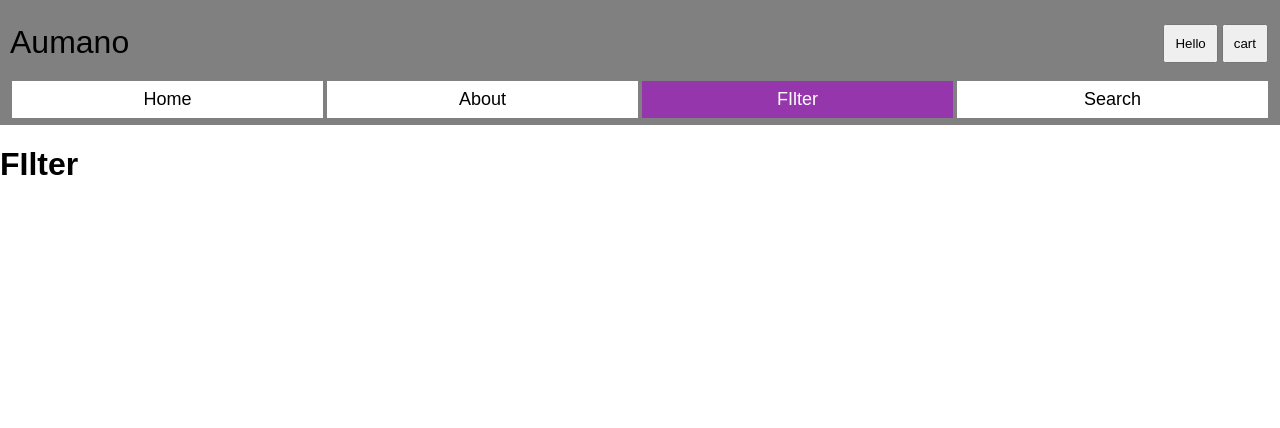
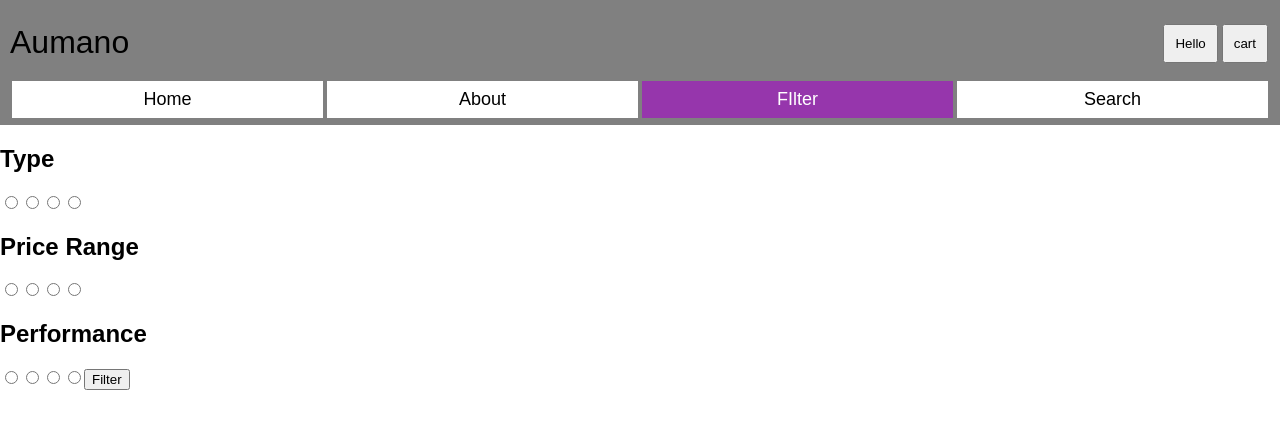
Before and after one commit to afayan/Circuitmart-v2, a React (Vite) app in the folder circuitmall/: page /Filter in a window 1280 px wide. Shown: the top 428 px of the page. Built offline with nearby package versions, Linux system fonts and the light colour scheme.

Commit message:
filter page basics

```diff
--- a/circuitmall/src/Components/Card.jsx
+++ b/circuitmall/src/Components/Card.jsx
@@ -8,10 +8,10 @@ function Card(props) {
 
     <div className='card'>
       <img src={props.image} alt="image"/>
-      <p className="cardbottom">
+      <p className="cardbottom">  </p>
         <p className="devicename">{props.name}</p>
         <p className="cardprice">&#8377; {props.price}</p>
-      </p>
+
     </div>
     </Link>
   )
--- /dev/null
+++ b/circuitmall/src/Components/Productpage.css
@@ -0,0 +1,67 @@
+/* <div className="productContent">
+        <div className="right">
+          <img src={productInfo.imageurl} alt="" />
+          <button>Buy</button>
+        </div>
+        <div className="productdetails">
+          <h1>{productInfo.device}</h1>
+          <p className="price large">
+          &#8377; {productInfo.price}
+          </p>
+
+          <p className="description">
+            {productInfo.description}
+
+            Lorem ipsum dolor sit amet consectetur adipisicing elit. Facere, officiis magni tenetur unde quibusdam sit beatae illum iusto incidunt eligendi ullam architecto voluptas aspernatur fugit odio quia, qui odit nemo veritatis excepturi repudiandae consequatur quam modi quisquam! Laudantium, delectus quaerat.
+          </p>
+        </div>
+      </div> */
+
+.productContent{
+    padding: 20px;
+    /* display: grid;
+    grid-template-columns: 40% 60%; */
+
+    display: flex;
+    height: fit-content;
+    margin: 20px;
+
+    background: linear-gradient(135deg, rgba(255, 255, 255, 0.1), rgba(255, 255, 255, 0));
+    backdrop-filter: blur(10px);
+    -webkit-backdrop-filter: blur(10px);
+    border-radius: 20px;
+    border:1px solid rgba(255, 255, 255, 0.18);
+    box-shadow: 0 8px 32px 0 rgba(0, 0, 0, 0.37);
+
+}
+
+.right img{
+
+    width: 100%;
+    border-radius: 20px;
+}
+
+.right{
+    flex: 1;
+    display: flex;
+    flex-direction: column;
+}
+
+.productdetails{
+    flex: 1.5;
+    padding: 30px;
+    margin: 30px;
+
+}
+
+.productButtons{
+  margin-top: 40px;
+  padding: 20px;
+  width: 50%;
+  display: inline-block;
+  border: none;
+  cursor: pointer;
+  background-color:rgb(150, 54, 172);
+  color: white;
+
+}
--- a/circuitmall/src/Pages/Filter.jsx
+++ b/circuitmall/src/Pages/Filter.jsx
@@ -1,11 +1,51 @@
-import React from 'react'
+import React, { useState } from "react";
 
 function Filter() {
+
+  const [type, setType] = useState()
+  const [pricerange, setPricerange] = useState()
+  const [performance, setPerformance] = useState()
+
+
+
+ function filterFunction() {
+
+ }
+
+
+
   return (
     <div>
-      <h1>FIlter</h1>
+      <div id="filterColumn">
+        <h2>Type</h2>
+        <span>
+          <input type="radio" name="type" id="type" />
+          <input type="radio" name="type" id="type" />
+          <input type="radio" name="type" id="type" />
+          <input type="radio" name="type" id="type" />
+        </span>
+
+        <span>
+          <h2>Price Range</h2>
+          <input type="radio" name="pricerange" id="pricerange" />
+          <input type="radio" name="pricerange" id="pricerange" />
+          <input type="radio" name="pricerange" id="pricerange" />
+          <input type="radio" name="pricerange" id="pricerange" />
+        </span>
+
+        <span>
+          <h2>Performance</h2>
+          <input type="radio" name="performance" id="performance" />
+          <input type="radio" name="performance" id="performance" />
+          <input type="radio" name="performance" id="performance" />
+          <input type="radio" name="performance" id="performance" />
+        </span>
+
+        <button onClick={()=>filterFunction()}>Filter</button>
+
+      </div>
     </div>
-  )
+  );
 }
 
-export default Filter
+export default Filter;
--- a/circuitmall/src/Pages/Home.jsx
+++ b/circuitmall/src/Pages/Home.jsx
@@ -1,17 +1,29 @@
 import React, { useEffect, useState } from 'react'
 import Header from '../Components/Header'
 import Card from '../Components/Card';
-import { Link } from 'react-router-dom';
+import { Link, json } from 'react-router-dom';
 import Carousel from '../Components/Carousel';
 
 function Home() {
   const serverLocation = 'http://localhost/cktmart/circuitmartapi.php';
   const [dataToShow, setData] = useState([])
 
+useEffect(()=>{
+  if (localStorage.getItem('cart') === null) {
+    localStorage.setItem('cart', JSON.stringify([]));
+  }
+
+})
+
 
 
   useEffect(
     function getData() {
+
+
+
+
+
       fetch(serverLocation,
         {
           method: 'post',
--- a/circuitmall/src/Pages/Productpage.jsx
+++ b/circuitmall/src/Pages/Productpage.jsx
@@ -1,8 +1,8 @@
 import React, { useEffect, useState } from 'react'
+import "../Components/Productpage.css"
 
-function Productpage() {
+function Productpage(props) {
   const serverLocation = 'http://localhost/cktmart/circuitmartapi.php';
-
 
 
   const [productInfo, setProductInfo] = useState()
@@ -30,13 +30,53 @@ function Productpage() {
     },[])
 
 
+    function addToCart(prodInfo) {
+
+       let myCart = localStorage.getItem('cart');
+
+    if (myCart) {
+      myCart = JSON.parse(myCart);
+    } else {
+      myCart = [];
+    }
+
+    myCart.push(prodInfo);
+
+    localStorage.setItem('cart', JSON.stringify(myCart));
+
+    console.log(localStorage.getItem('cart'));
+
+    }
+
+
   if (productInfo) {
     return (
-      <div>
-        {console.log(productInfo)}
-       <img src={productInfo.imageurl} alt="" />
-       <p>{productInfo.device}</p>
+    <>
+      <div className="productContent">
+        <div className="right">
+          <img src={productInfo.imageurl} alt="" />
+        <span>
+
+          <button className='productButtons'>Buy</button>
+          <button className='productButtons' onClick={()=>{addToCart(productInfo)}}>Add to cart</button>
+        </span>
+
+        </div>
+        <div className="productdetails">
+          <h1>{productInfo.device}</h1>
+          <p className="price large">
+          &#8377; {productInfo.price}
+          </p>
+
+          <p className="description">
+            {productInfo.description}
+
+            Lorem ipsum dolor sit amet consectetur adipisicing elit. Facere, officiis magni tenetur unde quibusdam sit beatae illum iusto incidunt eligendi ullam architecto voluptas aspernatur fugit odio quia, qui odit nemo veritatis excepturi repudiandae consequatur quam modi quisquam! Laudantium, delectus quaerat.
+          </p>
+        </div>
       </div>
+
+    </>
     )
 
   }
--- a/circuitmall/src/index.css
+++ b/circuitmall/src/index.css
@@ -86,7 +86,6 @@ body{
     padding: 10px;
     margin: 10px;
     height: 13rem;
-    border-radius: 10px;
     box-shadow: 0 4px 8px 0 rgba(0, 0, 0, 0.2), 0 6px 20px 0 rgba(0, 0, 0, 0.19);
 }
 
```
Also changed, not shown: circuitmall/src/Components/Cart.jsx (added).
